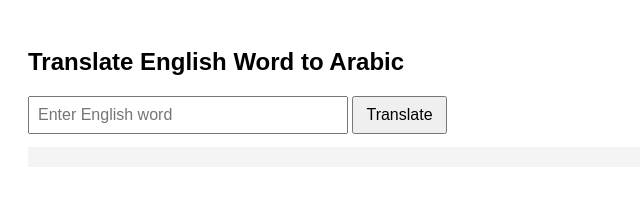
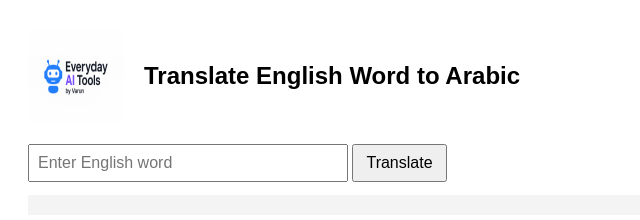
Before and after one commit to varun-1109/my-translator, a plain HTML site: page index.html in a window 1280 px wide. Shown: the whole page, without its empty margins (0-640 px from the left). Drawn offline with Linux system fonts and the light colour scheme.

Commit message:
Update index.html

```diff
--- a/index.html
+++ b/index.html
@@ -8,10 +8,31 @@
     input { padding: 8px; font-size: 16px; width: 300px; }
     button { padding: 8px 12px; font-size: 16px; }
     pre { background: #f4f4f4; padding: 10px; }
+
+    /* Custom styles for the logo and header alignment */
+    .header-container {
+        display: flex;
+        align-items: center; /* Vertically center logo and title */
+        margin-bottom: 20px; /* Space below the header section */
+    }
+    .header-container img {
+        width: 96px; /* 2x of 48px (h-12) */
+        height: 96px; /* 2x of 48px (w-12) */
+        margin-right: 20px; /* Space between logo and title */
+        /* You can add border-radius: 50%; if you want a circular logo */
+        /* object-fit: cover; if you want the image to fill its box without distortion */
+    }
+    .header-container h2 {
+        margin: 0; /* Remove default h2 margin to align better with logo */
+    }
   </style>
 </head>
 <body>
-  <h2>Translate English Word to Arabic</h2>
+  <div class="header-container">
+    <img src="./assets/logo.png" alt="Your Logo">
+    <h2>Translate English Word to Arabic</h2>
+  </div>
+
   <input type="text" id="wordInput" placeholder="Enter English word">
   <button onclick="translateWord()">Translate</button>
   <pre id="output"></pre>
```
